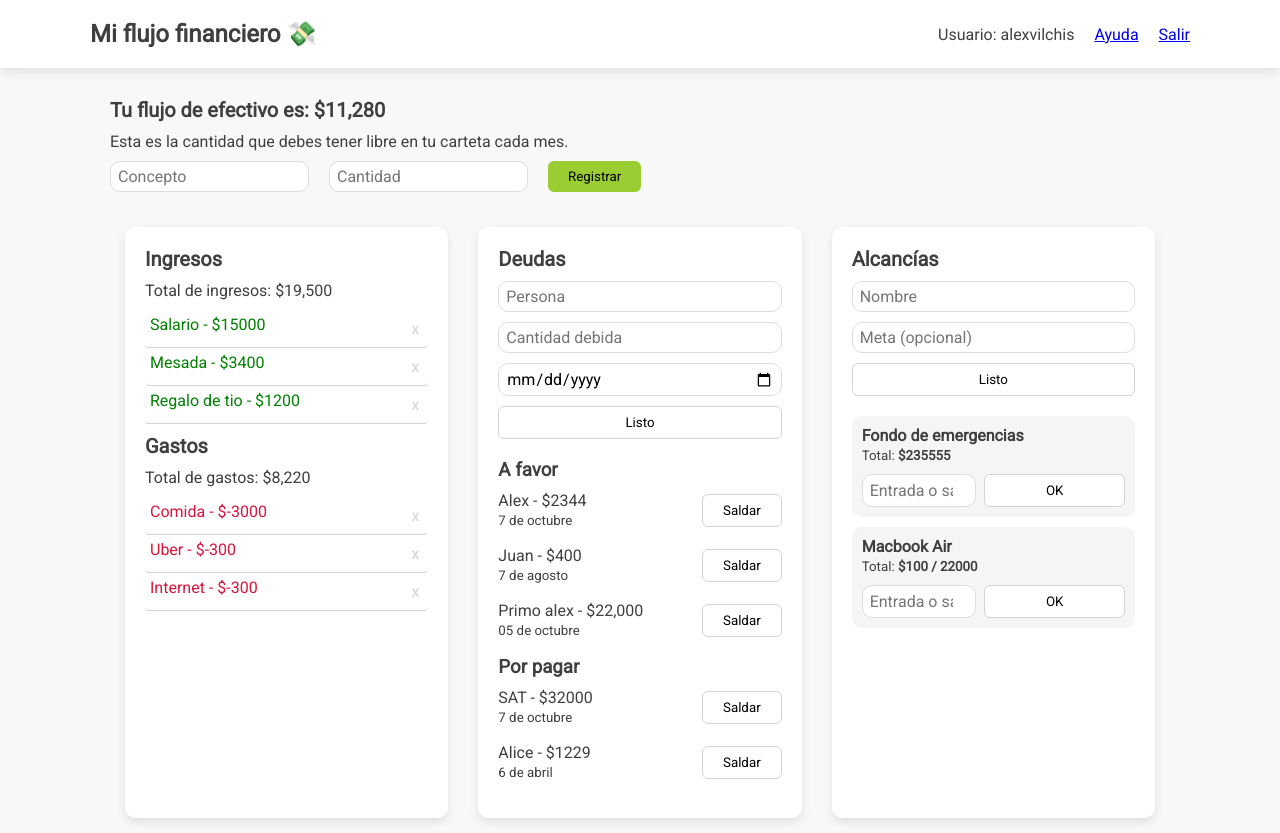
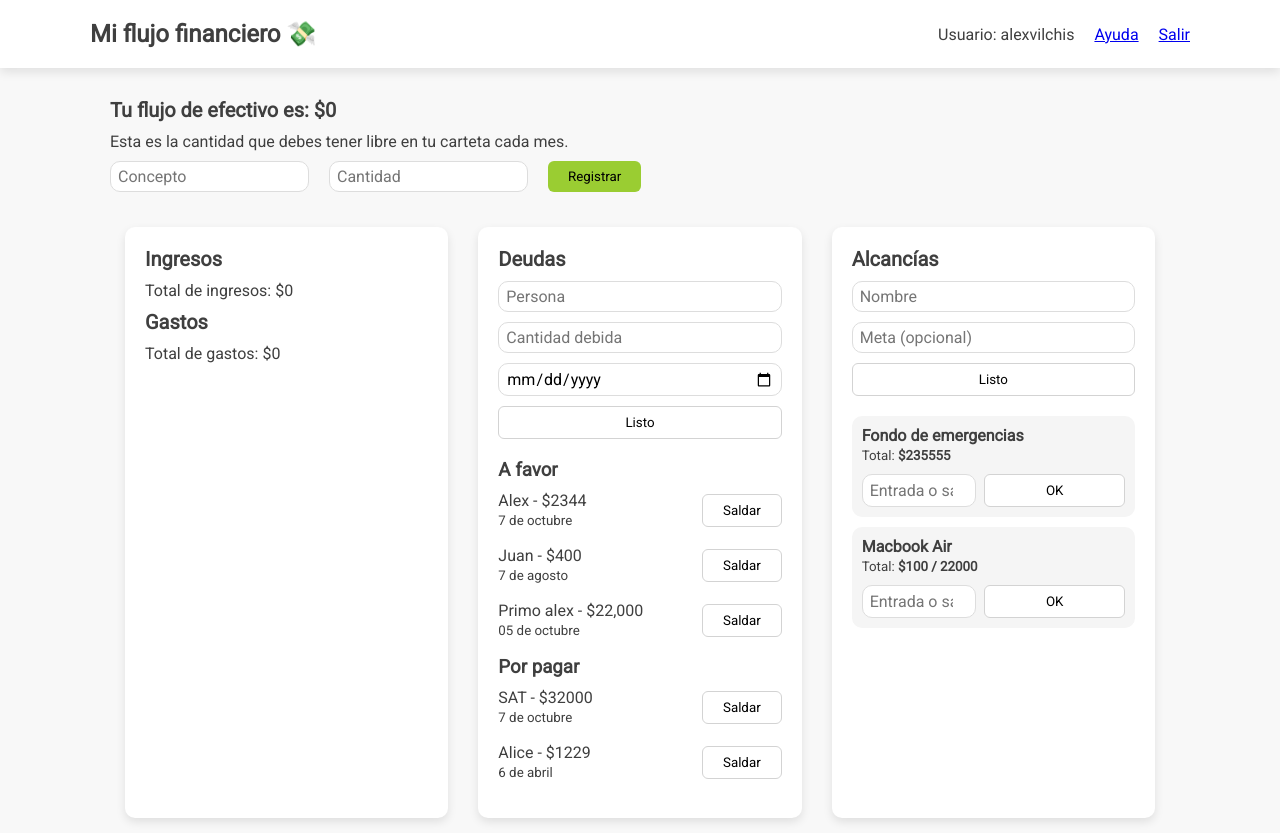
Before and after one commit to positive-zero/mi-flujo-financiero, a React (Create React App) app: page / in a window 1280 px wide. Built offline with nearby package versions, Linux system fonts and the light colour scheme.

Commit message:
Conncet state

```diff
--- a/src/App.js
+++ b/src/App.js
@@ -1,10 +1,24 @@
-import React from "react";
+import React, { useState } from "react";
 import "./App.css";
 import DebtsPanel from "./componentes/DebtsPanel";
 import SavingsPanel from "./componentes/SavingsPanel";
 import MovementsPanel from "./componentes/MovementsPanel";
+import { sum } from "./componentes/MovementsPanel";
 
 function App() {
+  const [conceptValue, setConceptValue] = useState("");
+  const [amountValue, setAmountValue] = useState("");
+  const [movements, setMovements] = useState([]);
+
+  function addMovement() {
+    let movementsCopy = [...movements];
+    movementsCopy.push({
+      amount: Number(amountValue),
+      concept: conceptValue,
+    });
+    setMovements(movementsCopy);
+  }
+
   return (
     <div className="App">
       <nav>
@@ -20,17 +34,27 @@ function App() {
       </nav>
 
       <main class="container">
-        <h2>Tu flujo de efectivo es: $11,280</h2>
+        <h2>Tu flujo de efectivo es: ${sum(movements)}</h2>
         <p>Esta es la cantidad que debes tener libre en tu carteta cada mes.</p>
 
         <div class="main-controls">
-          <input type="text" placeholder="Concepto" />
-          <input type="number" placeholder="Cantidad" />
-          <button>Registrar</button>
+          <input
+            type="text"
+            placeholder="Concepto"
+            value={conceptValue}
+            onChange={(e) => setConceptValue(e.target.value)}
+          />
+          <input
+            type="number"
+            placeholder="Cantidad"
+            value={amountValue}
+            onChange={(e) => setAmountValue(e.target.value)}
+          />
+          <button onClick={addMovement}>Registrar</button>
         </div>
 
         <div class="panels">
-          <MovementsPanel />
+          <MovementsPanel movements={movements} />
           <DebtsPanel />
           <SavingsPanel />
         </div>
--- a/src/componentes/MovementsPanel.js
+++ b/src/componentes/MovementsPanel.js
@@ -1,26 +1,32 @@
 import React from "react";
 import Movement from "./Movement";
 
-function MovementsPanel() {
+export const sum = (movements) =>
+  movements.reduce((prev, curr) => prev + curr.amount, 0);
+
+function MovementsPanel(props) {
+  const incomes = props.movements.filter((item) => item.amount > 0);
+  const expenses = props.movements.filter((item) => item.amount < 0);
+
   return (
     <section>
       <div class="movement-group">
         <h2>Ingresos</h2>
-        <p>Total de ingresos: $19,500</p>
+        <p>Total de ingresos: ${sum(incomes)}</p>
         <ul>
-          <Movement amount={15000} name="Salario" />
-          <Movement amount={3400} name="Mesada" />
-          <Movement amount={1200} name="Regalo de tio" />
+          {incomes.map((item) => (
+            <Movement amount={item.amount} name={item.concept} />
+          ))}
         </ul>
       </div>
 
       <div class="movement-group">
         <h2>Gastos</h2>
-        <p>Total de gastos: $8,220</p>
+        <p>Total de gastos: ${sum(expenses)}</p>
         <ul>
-          <Movement amount={-3000} name="Comida" />
-          <Movement amount={-300} name="Uber" />
-          <Movement amount={-300} name="Internet" />
+          {expenses.map((item) => (
+            <Movement amount={item.amount} name={item.concept} />
+          ))}
         </ul>
       </div>
     </section>
```
